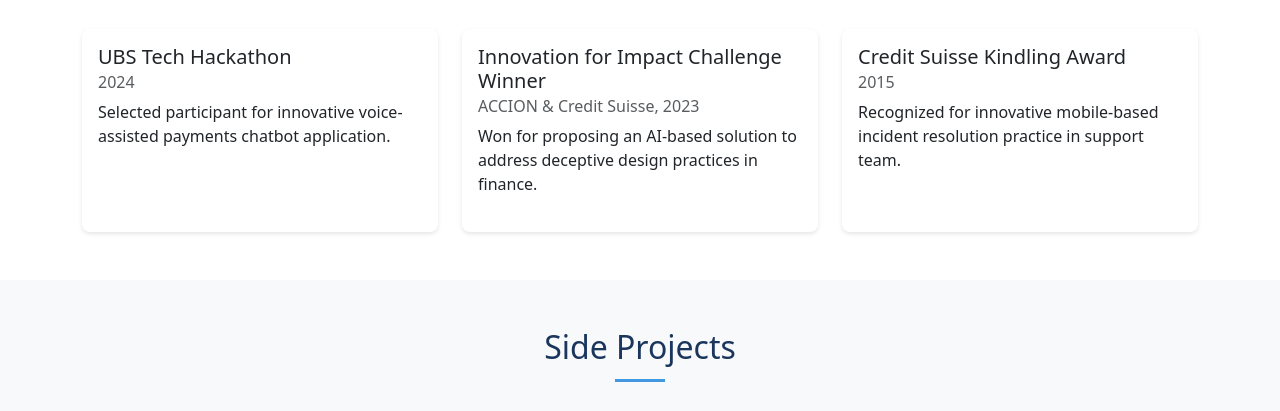
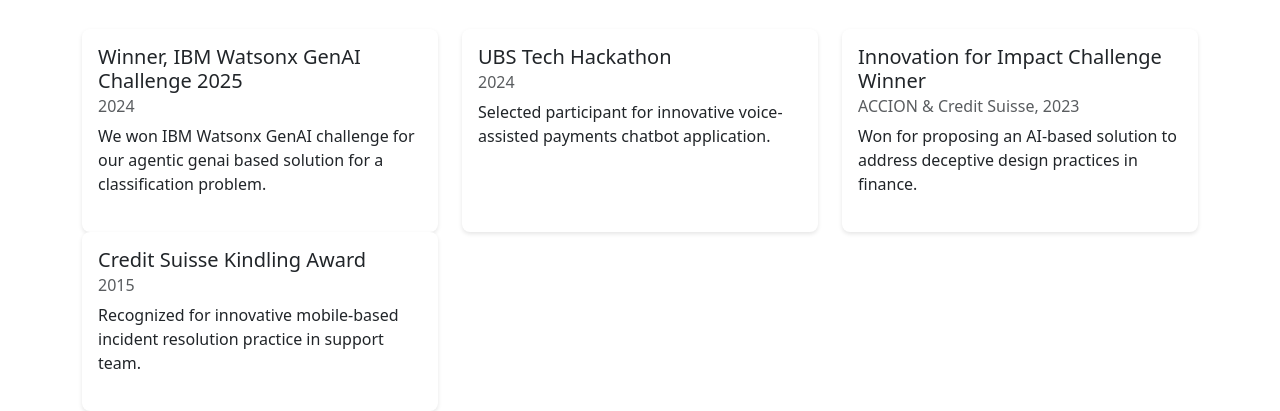
Before and after one commit to antonn/antonycruz, a plain HTML site: page index.html in a window 1280 px wide. Shown: the part 734-1145 px from the top of the page. Drawn offline with nearby package versions, Linux system fonts and the light colour scheme.

Commit message:
Update index.html

```diff
--- a/index.html
+++ b/index.html
@@ -176,6 +176,15 @@
                 <div class="col-md-4">
                     <div class="award-card card h-100">
                         <div class="card-body">
+                            <h5 class="card-title">Winner, IBM Watsonx GenAI Challenge 2025</h5>
+                            <h6 class="card-subtitle mb-2 text-muted">2024</h6>
+                            <p class="card-text">We won IBM Watsonx GenAI challenge for our agentic genai based solution for a classification problem.</p>
+                        </div>
+                    </div>
+                </div>
+                <div class="col-md-4">
+                    <div class="award-card card h-100">
+                        <div class="card-body">
                             <h5 class="card-title">UBS Tech Hackathon</h5>
                             <h6 class="card-subtitle mb-2 text-muted">2024</h6>
                             <p class="card-text">Selected participant for innovative voice-assisted payments chatbot
```
